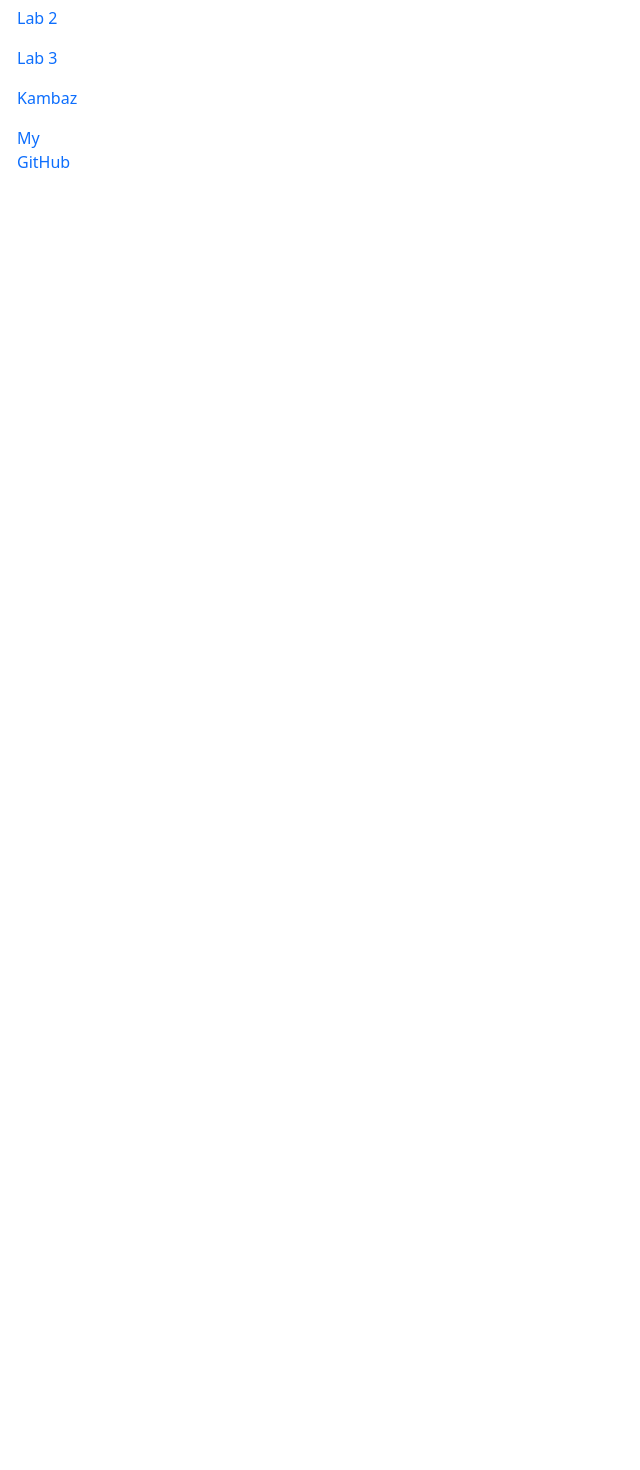
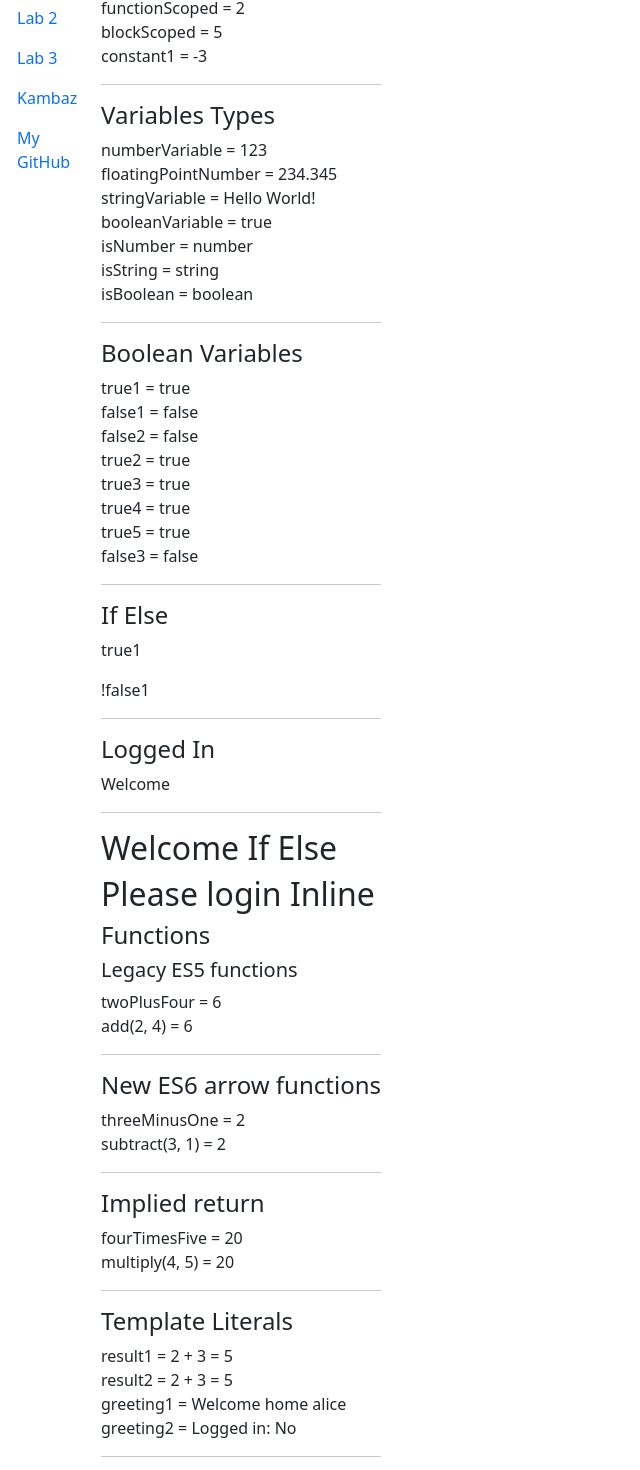
Before and after one commit to brady-br/webdev, a Next.js app in the folder kambaz-next-js/: page /Labs/Lab3 in a window 1280 px wide. Shown: the part 83-1553 px from the top of the page, without its empty margins (0-640 px from the left). Before the commit the page ends 800 px from the top, so only its background shows below. Built offline with nearby package versions, Linux system fonts and the light colour scheme.

Commit message:
Implemented 3.1-3.3

```diff
--- /dev/null
+++ b/kambaz-next-js/app/Labs/Lab3/ArrowFunctions.tsx
@@ -0,0 +1,16 @@
+const subtract = (a: number, b: number) => {
+  return a - b;
+};
+
+
+export default function ArrowFunctions() {
+  const threeMinusOne = subtract(3, 1);
+  console.log(threeMinusOne);
+  return (
+    <div id="wd-arrow-functions">
+      <h4>New ES6 arrow functions</h4>
+      threeMinusOne = {threeMinusOne}   <br />
+      subtract(3, 1) = {subtract(3, 1)} <hr />
+    </div>
+  );
+}
--- /dev/null
+++ b/kambaz-next-js/app/Labs/Lab3/BooleanVariables.tsx
@@ -0,0 +1,23 @@
+export default function BooleanVariables() {
+  let numberVariable = 123, floatingPointNumber = 234.345;
+  let true1 = true, false1 = false;
+  let false2 = true1 && false1;
+  let true2 = true1 || false1;
+  let true3 = !false2;
+  let true4 = numberVariable === 123; // always use === not ==
+  let true5 = floatingPointNumber !== 321.432;
+  let false3 = numberVariable < 100;
+  return (
+    <div id="wd-boolean-variables">
+      <h4>Boolean Variables</h4>
+      true1     = {true1 + ""}     <br />
+      false1    = {false1 + ""}    <br />
+      false2    = {false2 + ""}    <br />
+      true2     = {true2 + ""}     <br />
+      true3     = {true3 + ""}     <br />
+      true4     = {true4 + ""}     <br />
+      true5     = {true5 + ""}     <br />
+      false3    = {false3 + ""}    <hr />
+  </div>
+  );
+}
--- /dev/null
+++ b/kambaz-next-js/app/Labs/Lab3/ConditionalOutputIfElse.tsx
@@ -0,0 +1,9 @@
+export default function ConditionalOutputIfElse() {
+  const loggedIn = true;
+  if (loggedIn) {
+    return <h2 id="wd-conditional-output-if-else-welcome">Welcome If Else</h2>;
+  } else {
+    return (
+      <h2 id="wd-conditional-output-if-else-login">Please login If Else</h2>
+    );
+}}
--- /dev/null
+++ b/kambaz-next-js/app/Labs/Lab3/ConditionalOutputInline.tsx
@@ -0,0 +1,8 @@
+export default function ConditionalOutputInline() {
+  const loggedIn = false;
+  return (
+    <div id="wd-conditional-output-inline">
+      {loggedIn && <h2>Welcome Inline</h2>}
+      {!loggedIn && <h2>Please login Inline</h2>}
+    </div>
+);}
--- /dev/null
+++ b/kambaz-next-js/app/Labs/Lab3/IfElse.tsx
@@ -0,0 +1,10 @@
+export default function IfElse() {
+  let true1 = true, false1 = false;
+  return (
+    <div id="wd-if-else">
+      <h4>If Else</h4>
+      { true1 && <p>true1</p> }
+      { !false1 ? <p>!false1</p> : <p>false1</p> } <hr/>
+    </div>
+  );
+}
--- /dev/null
+++ b/kambaz-next-js/app/Labs/Lab3/ImpliedReturn.tsx
@@ -0,0 +1,13 @@
+export default function ImpliedReturn() {
+  const multiply = (a: number, b: number) => a * b;
+  const fourTimesFive = multiply(4, 5);
+  console.log(fourTimesFive);
+
+  return (
+    <div id="wd-implied-return">
+      <h4>Implied return</h4>
+      fourTimesFive = {fourTimesFive}   <br />
+      multiply(4, 5) = {multiply(4, 5)} <hr />
+    </div>
+  );
+}
--- /dev/null
+++ b/kambaz-next-js/app/Labs/Lab3/LegacyFunctions.tsx
@@ -0,0 +1,14 @@
+function add(a: number, b: number) {
+  return a + b;
+}
+export default function LegacyFunctions() {
+  const twoPlusFour = add(2, 4);
+  console.log(twoPlusFour);
+  return (
+    <div id="wd-legacy-functions">
+      <h4>Functions</h4>
+      <h5>Legacy ES5 functions</h5>
+      twoPlusFour = {twoPlusFour}    <br />
+      add(2, 4) = {add(2, 4)}        <hr />
+    </div>
+);}
--- /dev/null
+++ b/kambaz-next-js/app/Labs/Lab3/TemplateLiterals.tsx
@@ -0,0 +1,18 @@
+export default function TemplateLiterals() {
+  const five = 2 + 3;
+  const result1 = "2 + 3 = " + five;
+  const result2 = `2 + 3 = ${2 + 3}`;
+  const username = "alice";
+  const greeting1 = `Welcome home ${username}`;
+  const loggedIn = false;
+  const greeting2 = `Logged in: ${loggedIn ? "Yes" : "No"}`;
+  return (
+    <div id="wd-template-literals">
+      <h4>Template Literals</h4>
+      result1 = {result1}     <br />
+      result2 = {result2}     <br />
+      greeting1 = {greeting1} <br />
+      greeting2 = {greeting2} <hr />
+    </div>
+  );
+}
--- /dev/null
+++ b/kambaz-next-js/app/Labs/Lab3/TernaryOperator.tsx
@@ -0,0 +1,9 @@
+export default function TernaryOperator() {
+  let loggedIn = true;
+  return(
+    <div id="wd-ternary-operator">
+      <h4>Logged In</h4>
+      { loggedIn ? <p>Welcome</p> : <p>Please login</p> } <hr/>
+    </div>
+  );
+}
--- /dev/null
+++ b/kambaz-next-js/app/Labs/Lab3/VariableTypes.tsx
@@ -0,0 +1,20 @@
+export default function VariableTypes() {
+  let numberVariable = 123;
+  let floatingPointNumber = 234.345;
+  let stringVariable = 'Hello World!';
+  let booleanVariable = true;
+  let isNumber = typeof numberVariable;
+  let isString = typeof stringVariable;
+  let isBoolean = typeof booleanVariable;
+  return(
+    <div id="wd-variable-types">
+      <h4>Variables Types</h4>
+      numberVariable = { numberVariable }<br/>
+      floatingPointNumber = { floatingPointNumber }<br/>
+      stringVariable = { stringVariable }<br/>
+      booleanVariable = { booleanVariable + "" }<br/>
+      isNumber = { isNumber }<br/>
+      isString = { isString }<br/>
+      isBoolean = { isBoolean }<hr/>
+    </div>
+);}
--- /dev/null
+++ b/kambaz-next-js/app/Labs/Lab3/VariablesAndConstants.tsx
@@ -0,0 +1,12 @@
+export default function VariablesAndConstants() {
+ var functionScoped = 2;
+ let blockScoped = 5;
+ const constant1 = functionScoped - blockScoped;
+ return(
+   <div id="wd-variables-and-constants">
+     <h4>Variables and Constants</h4>
+     functionScoped = { functionScoped }<br/>
+     blockScoped = { blockScoped }<br/>
+     constant1 = { constant1 }<hr/>
+   </div>
+);}
--- a/kambaz-next-js/app/Labs/Lab3/page.tsx
+++ b/kambaz-next-js/app/Labs/Lab3/page.tsx
@@ -1,6 +1,30 @@
+import VariablesAndConstants from "./VariablesAndConstants";
+import VariableTypes from "./VariableTypes";
+import BooleanVariables from "./BooleanVariables";
+import IfElse from "./IfElse";
+import TernaryOperator from "./TernaryOperator";
+import ConditionalOutputIfElse from "./ConditionalOutputIfElse";
+import ConditionalOutputInline from "./ConditionalOutputInline";
+import LegacyFunctions from "./LegacyFunctions";
+import ArrowFunctions from "./ArrowFunctions";
+import ImpliedReturn from "./ImpliedReturn";
+import TemplateLiterals from "./TemplateLiterals";
+
 export default function Lab3() {
-  return (
-    <div>
-      <h2>Lab 3</h2>
+  return(
+    <div id="wd-lab3">
+      <h3>Lab 3</h3>
+      <VariablesAndConstants/>
+      <VariableTypes />
+      <BooleanVariables />
+      <IfElse />
+      <TernaryOperator />
+      <ConditionalOutputIfElse />
+      <ConditionalOutputInline />
+      <LegacyFunctions />
+      <ArrowFunctions />
+      <ImpliedReturn />
+      <TemplateLiterals />
     </div>
-);}
+  );
+}
```
